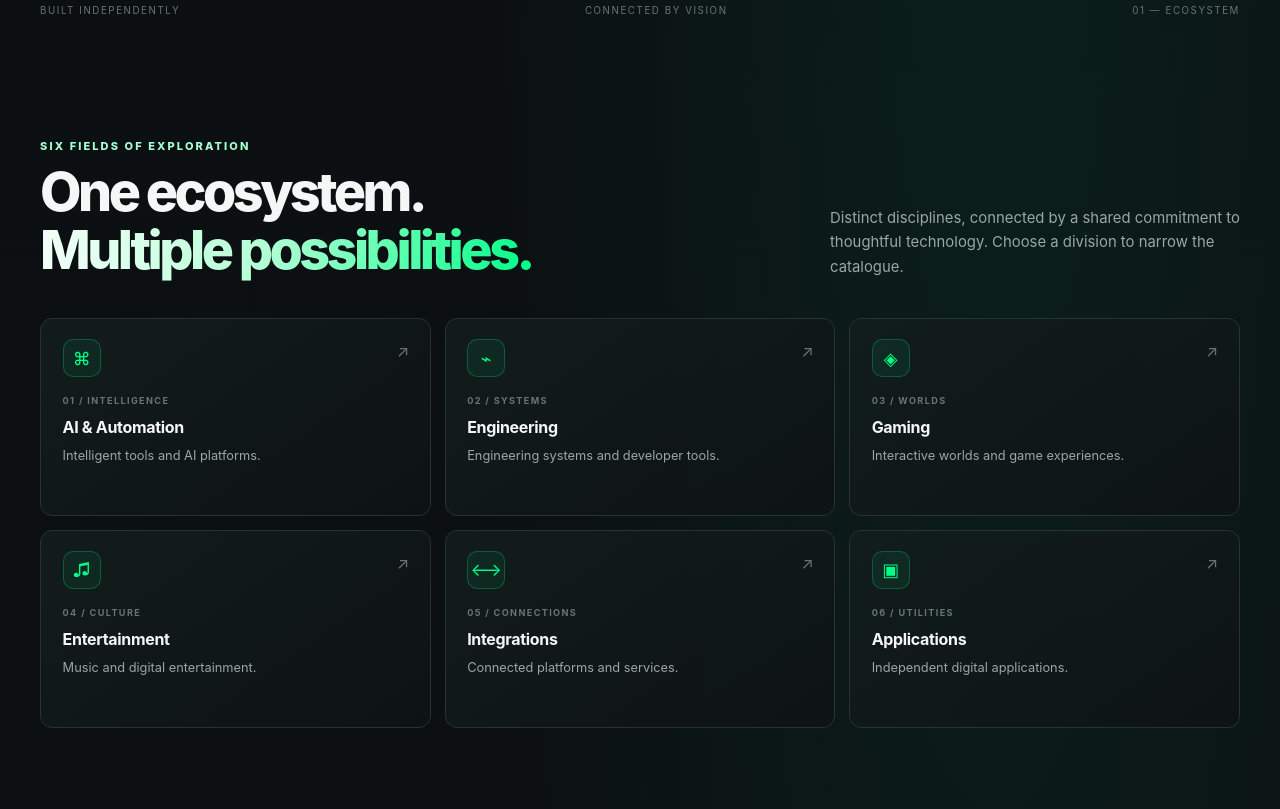
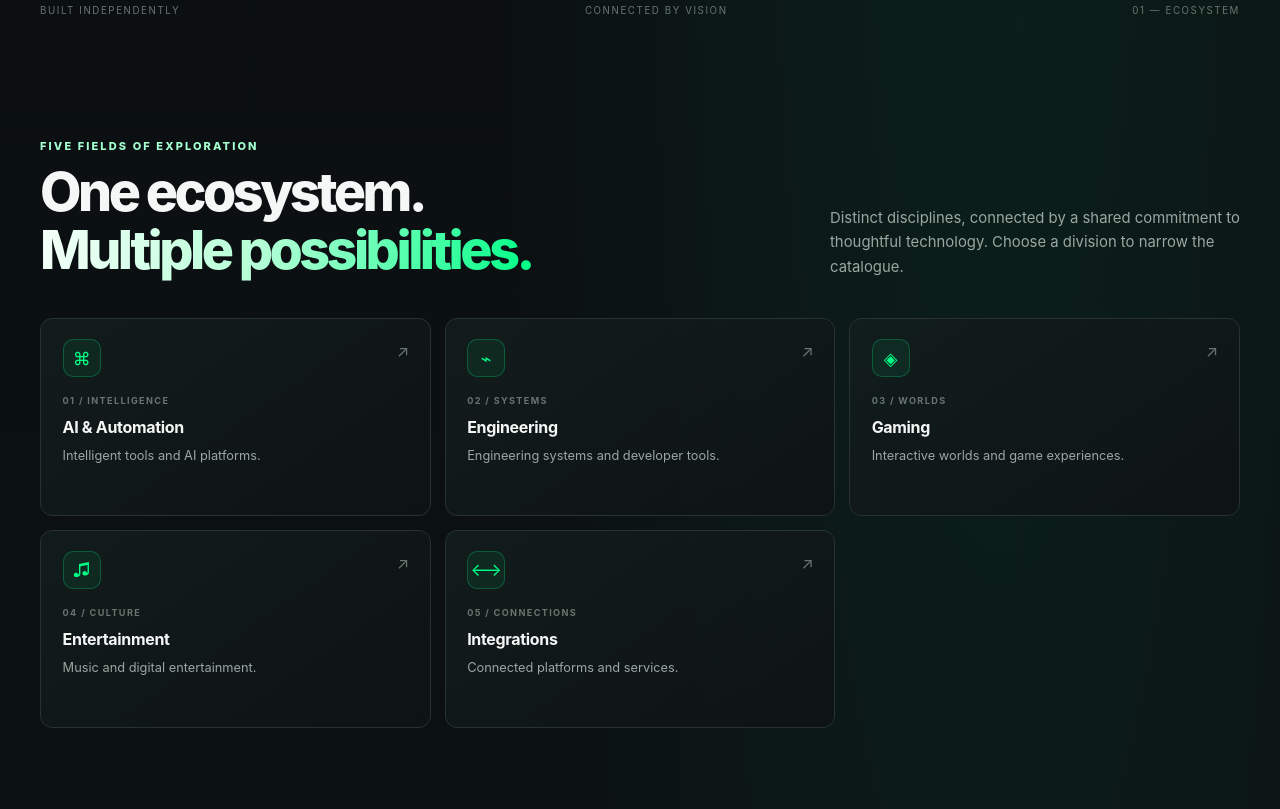
Before and after one commit to axdakkuu08-create/retro-technologies, a plain HTML site: page index.html in a window 1280 px wide. Shown: the part 771-1580 px from the top of the page. Drawn offline with Linux system fonts and the light colour scheme.

Commit message:
Align RETRO divisions with six-product catalogue

```diff
--- a/index.html
+++ b/index.html
@@ -62,7 +62,7 @@
 
     <section id="divisions" class="section-shell divisions-section" aria-labelledby="divisions-title">
       <div class="section-heading">
-        <div><p class="eyebrow">SIX FIELDS OF EXPLORATION</p><h2 id="divisions-title">One ecosystem.<br><span class="gradient-text">Multiple possibilities.</span></h2></div>
+        <div><p class="eyebrow">FIVE FIELDS OF EXPLORATION</p><h2 id="divisions-title">One ecosystem.<br><span class="gradient-text">Multiple possibilities.</span></h2></div>
         <p class="section-intro">Distinct disciplines, connected by a shared commitment to thoughtful technology. Choose a division to narrow the catalogue.</p>
       </div>
       <div class="division-grid">
@@ -71,7 +71,6 @@
         <button class="division-card" type="button" data-filter-division="Gaming"><span class="division-icon" aria-hidden="true">◈</span><span class="division-index">03 / WORLDS</span><strong>Gaming</strong><span>Interactive worlds and game experiences.</span><span class="division-arrow" aria-hidden="true">↗</span></button>
         <button class="division-card" type="button" data-filter-division="Entertainment"><span class="division-icon" aria-hidden="true">♫</span><span class="division-index">04 / CULTURE</span><strong>Entertainment</strong><span>Music and digital entertainment.</span><span class="division-arrow" aria-hidden="true">↗</span></button>
         <button class="division-card" type="button" data-filter-division="Integrations"><span class="division-icon" aria-hidden="true">⟷</span><span class="division-index">05 / CONNECTIONS</span><strong>Integrations</strong><span>Connected platforms and services.</span><span class="division-arrow" aria-hidden="true">↗</span></button>
-        <button class="division-card" type="button" data-filter-division="Applications"><span class="division-icon" aria-hidden="true">▣</span><span class="division-index">06 / UTILITIES</span><strong>Applications</strong><span>Independent digital applications.</span><span class="division-arrow" aria-hidden="true">↗</span></button>
       </div>
     </section>
 
@@ -83,7 +82,7 @@
         </div>
         <form class="catalogue-tools" role="search" aria-label="Filter the product catalogue" onsubmit="return false">
           <label class="search-field"><span class="visually-hidden">Search products</span><span class="search-icon" aria-hidden="true">⌕</span><input id="product-search" type="search" placeholder="Search products" autocomplete="off"></label>
-          <label class="select-field"><span class="visually-hidden">Filter by division</span><select id="division-filter"><option value="all">All divisions</option><option>AI &amp; Automation</option><option>Engineering</option><option>Gaming</option><option>Entertainment</option><option>Integrations</option><option>Applications</option></select></label>
+          <label class="select-field"><span class="visually-hidden">Filter by division</span><select id="division-filter"><option value="all">All divisions</option><option>AI &amp; Automation</option><option>Engineering</option><option>Gaming</option><option>Entertainment</option><option>Integrations</option></select></label>
           <label class="select-field"><span class="visually-hidden">Filter by portfolio classification</span><select id="status-filter"><option value="all">All classifications</option><option value="independent">Independent</option><option value="retained">Retained</option><option value="concept">Concept</option></select></label>
           <label class="select-field"><span class="visually-hidden">Sort products</span><select id="sort-order"><option value="division">Division order</option><option value="name">Name A–Z</option></select></label>
           <button id="clear-filters" class="button button-quiet" type="button">Clear filters</button>
@@ -144,7 +143,7 @@
     <section id="updates" class="updates-section" aria-labelledby="updates-title">
       <div class="section-shell">
         <div class="section-heading"><div><p class="eyebrow">FROM THE WORKBENCH</p><h2 id="updates-title">Development updates<span class="brand-accent">.</span></h2></div><p class="section-intro">A small log of public, verifiable milestones. Private project details are not included.</p></div>
-        <article class="timeline-entry"><div class="timeline-date"><time datetime="2026-11-10">10 NOV 2026</time><span>RETRO PORTAL</span></div><div class="timeline-content"><h3>Catalogue organized across six divisions</h3><p>The public RETRO repository groups six products under their respective divisions, with online and offline listening belonging to Pulse.</p><a href="https://github.com/axdakkuu08-create/retro-technologies/commit/4b928de722162d2b23f9f7dcdab8f4846549398b" target="_blank" rel="noopener noreferrer">View the public milestone <span aria-hidden="true">↗</span></a></div></article>
+        <article class="timeline-entry"><div class="timeline-date"><time datetime="2026-11-10">10 NOV 2026</time><span>RETRO PORTAL</span></div><div class="timeline-content"><h3>Catalogue organized across five divisions</h3><p>The public RETRO repository groups six products under their respective divisions, with online and offline listening belonging to Pulse.</p><a href="https://github.com/axdakkuu08-create/retro-technologies/commit/4b928de722162d2b23f9f7dcdab8f4846549398b" target="_blank" rel="noopener noreferrer">View the public milestone <span aria-hidden="true">↗</span></a></div></article>
       </div>
     </section>
 
```
